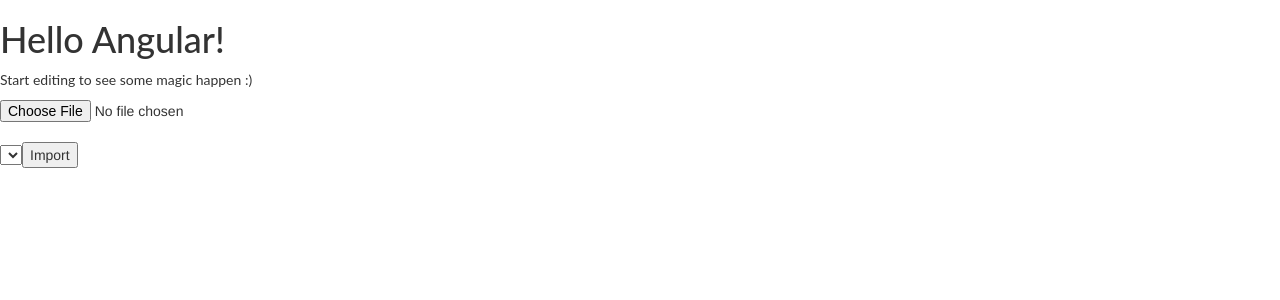
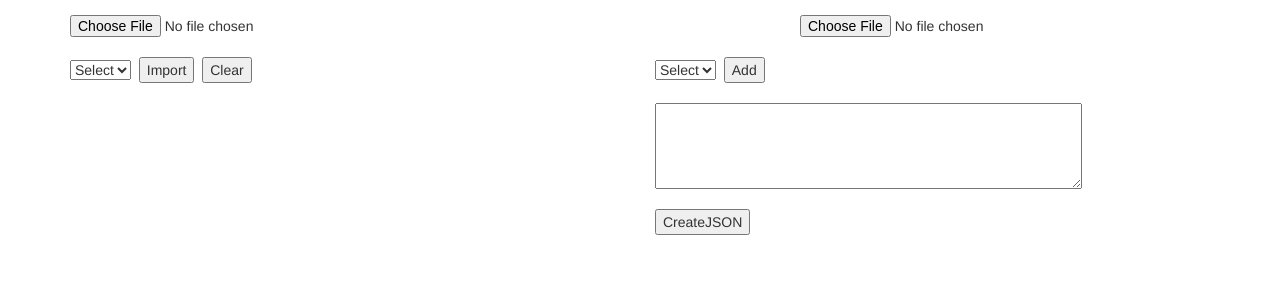
Before and after one commit to praveenkum/JSON-plugin, an Angular app: page / in a window 1280 px wide. Shown: the top 300 px of the page. Built offline with nearby package versions, Linux system fonts and the light colour scheme.

Commit message:
2 files modified

```diff
--- a/src/app/app.component.html
+++ b/src/app/app.component.html
@@ -1,12 +1,43 @@
-<hello name="{{ name }}"></hello>
-<p>
-	Start editing to see some magic happen :)
-</p>
-<input type="file" id="selectFiles" value="Import" onchange="fileUpl()" /><br />
-<select id="ddl_key_values" onchange="ddlChangeKeys()"></select>
-<button id="import">Import</button>
+<div class="container" style="margin-top:15px;">
+  <div class="row">
+    <div class="col-xs-6">
+        <input type="file" id="selectFiles" value="Import" onchange="fileUpl()" /><br />
+        <select id="ddl_key_values" onchange="ddlChangeKeys()">
+           <option value="Select" selected>Select</option>
+          </select>&nbsp;
+        <button id="import">Import</button>&nbsp;
+        <button id="btnClear">Clear</button>
 
-<a id="downloadAnchorElem" style="display:none"></a>
-<div id="div_form" style="margin-left: 15px;margin-right: 15px;">
+        <a id="downloadAnchorElem" style="display:none"></a>
+        <div id="div_form" style="margin-left: 15px;margin-right: 15px;">
+        </div>
+        <a id="downloadAnchorElem" style="display:none"></a>
+    </div>
+
+    <div class="col-xs-6">
+      <div>
+        <input style="text-align: center;margin: auto;"type="file" id="selectCloneFiles" value="Import" onchange="fileUplClone()" /><br />
+      </div>
+
+      <div>
+        <select  id="ddl_key_clone_values" onchange="ddlCloneChangeKeys()">
+          <option value="Select" selected>Select</option>
+        </select>
+        &nbsp;<button id="AddClone">Add</button>
+        <br/>
+        <br/>
+        <textarea id="txtUpdateKey" rows="4" cols="50" onchange="updatedValue(this.value)"></textarea>
+        <!--<input type="text" id="txtUpdateKey" onchange="updatedValue(this.value)">-->
+      </div>
+      <br/>
+      <div >
+        <input type="button" value="CreateJSON" onclick="updateCloneJSON()">
+      </div>
+
+      <a id="downloadAnchorElem" style="display:none"></a>
+      <div id="div_form" style="margin-left: 15px;margin-right: 15px;">
+      </div>
+      <a id="downloadAnchorElem" style="display:none"></a>
+    </div>
+  </div>
 </div>
-<a id="downloadAnchorElem" style="display:none"></a>
--- a/src/index.html
+++ b/src/index.html
@@ -18,12 +18,106 @@
 		padding: 0 10px;
 		border-bottom: none;
 	}
+
+  .btnStyle{
+    margin-top: 10px;
+    margin-left: 15px;
+  }
 </style>
 <script type="text/javascript">
 var values;
 var result = [];
 var selectedVal;
-var fileName = '';
+
+//For cloning JSON file and download with edited key name values
+var clonevalues;
+var cloneResult = [];
+
+var newResultColl = {};
+var cloneselectedVal;
+var selectedActualVal;
+
+var currentDate = new Date();
+var fileName = currentDate.getTime();
+fileName = fileName + ".json";
+
+var updatedKeyName='';
+
+//For cloning starts here
+function fileUplClone(){
+  debugger;
+  var clone_files = document.getElementById('selectCloneFiles').files;
+    if (clone_files.length <= 0) {
+      return false;
+    }
+
+     var fr1 = new FileReader();
+
+  fr1.onload = function(e) {
+    cloneResult.push(JSON.parse(e.target.result));
+    cloneResult.forEach(function (item, index) {
+      clonevalues = item;
+      var x = document.getElementById("ddl_key_clone_values");
+
+      for (const lee in item) {
+        var option = document.createElement("option");
+        option.text = lee;
+        x.add(option);
+      }
+        var option = document.createElement("option");
+        option.text = "Select Key";
+        option.selected = "true";
+        x.add(option);
+    });
+  }
+
+  fr1.readAsText(clone_files.item(0));
+}
+	document.getElementById('AddClone').onclick = function() {
+
+    fileName = clone_files[0].name;
+    var clone_files = document.getElementById('selectCloneFiles').files;
+    if (clone_files.length <= 0) {
+      return false;
+    }
+
+};
+
+function updatedValue(val){
+  updatedKeyName = val.trim();
+  debugger;
+  for (const lee in clonevalues){
+    var item = clonevalues[lee]
+    if(lee == cloneselectedVal){
+      //values[updatedKeyName] = item;
+      newResultColl[updatedKeyName] = item;
+    }
+  }
+}
+
+function ddlCloneChangeKeys(){
+
+  cloneselectedVal = document.getElementById("ddl_key_clone_values").value;
+
+  if(cloneselectedVal != "Select"){
+    if(cloneselectedVal !=null && cloneselectedVal.includes('.')){
+      selectedActualVal = cloneselectedVal.split('.')[0];
+    }
+    document.getElementById("txtUpdateKey").value = selectedActualVal;
+    document.getElementById("div_form").innerHTML = '';
+  }
+}
+
+function updateCloneJSON(){
+
+  var dataStr = "data:text/json;charset=utf-8," + encodeURIComponent(JSON.stringify(newResultColl, 0, 4));
+  var dlAnchorElem = document.getElementById('downloadAnchorElem');
+  dlAnchorElem.setAttribute("href",dataStr);
+  dlAnchorElem.setAttribute("download", fileName);
+  dlAnchorElem.click();
+
+}
+//For cloning ends here
 
 function fileUpl(){
   var files = document.getElementById('selectFiles').files;
@@ -34,10 +128,6 @@
     }
 
      var fr = new FileReader();
-
-
-
-
 
   fr.onload = function(e) {
   console.log(e);
@@ -57,46 +147,14 @@
         option.text = lee;
         x.add(option);
 
-        /*var fieldSetNode = document.createElement("fieldSet");
-        fieldSetNode.setAttribute('class', 'scheduler-border');
 
-        var legendText = document.createElement("LEGEND");
-        var t = document.createTextNode(lee);
-        legendText.setAttribute('class', 'scheduler-border');
-        legendText.appendChild(t);
-        fieldSetNode.appendChild(legendText);*/
       }
         var option = document.createElement("option");
         option.text = "Select Key";
         option.selected = "true";
         x.add(option);
 
-
-        /*for (const newVal in values) {
-          console.log(newVal);
-          console.log(values[newVal]);
-
-          var node1 = document.createElement("label");
-          var t = document.createTextNode(newVal);
-          node1.appendChild(t);
-
-          var divElm = document.createElement("div");
-          divElm.setAttribute("class", "col-md-4");
-          divElm.appendChild(node1);
-
-          var node2 = document.createElement("input");
-          node2.setAttribute("value", values[newVal]);
-          node2.setAttribute("class", "form-control");
-          divElm.appendChild(node2);
-
-          fieldSetNode.appendChild(divElm);
-
-          document.getElementById("div_form").appendChild(fieldSetNode);
-        }*/
-
     });
-    // var formatted = JSON.stringify(result, null, 2);
-    //     document.getElementById('result').value = formatted;
   }
 
   fr.readAsText(files.item(0));
@@ -112,16 +170,47 @@
 
 };
 
+
+
+document.getElementById('btnClear').onclick = function() {
+
+    document.getElementById("div_form").innerHTML = '';
+
+};
+
 function ddlChangeKeys(){
   selectedVal = document.getElementById("ddl_key_values").value;
+
+  if(selectedVal != "Select"){
   document.getElementById("div_form").innerHTML = '';
 
   for (const lee in values){
+    debugger;
     var item = values[lee]
     if(lee == selectedVal){
-    for (const newVal in item) {
+
+
+    var sortedItem = {};
+
+    for(let i in item){
+      if(item[i] == "" || item[i] == null){
+          sortedItem[i] = item[i];
+      }
+    }
+
+    for(let i in item){
+      if(item[i] != "" && item[i]!=null){
+          sortedItem[i] = item[i];
+      }
+    }
+
+
+
+
+
+    for (const newVal in sortedItem) {
         console.log(newVal);
-        console.log(item[newVal]);
+        console.log(sortedItem[newVal]);
 
 
 
@@ -135,7 +224,7 @@
 
         var idVal = newVal.replace(/\s/g,'');
         var node2 = document.createElement("input");
-        node2.setAttribute("value", item[newVal]);
+        node2.setAttribute("value", sortedItem[newVal]);
         node2.setAttribute("id", idVal);
         node2.setAttribute("class", "form-control");
         divElm.appendChild(node2);
@@ -148,10 +237,12 @@
       x.setAttribute("type", "button");
       x.setAttribute("onclick", "updateJSON()");
       x.setAttribute("value", "Update & Download");
+      x.setAttribute("class","btnStyle");
       document.getElementById("div_form").appendChild(x);
     }
   }
 
+}
 }
 
 function updateJSON(){
```
